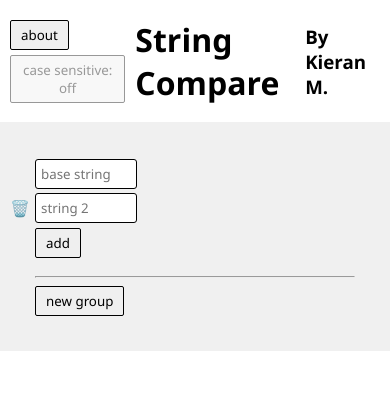
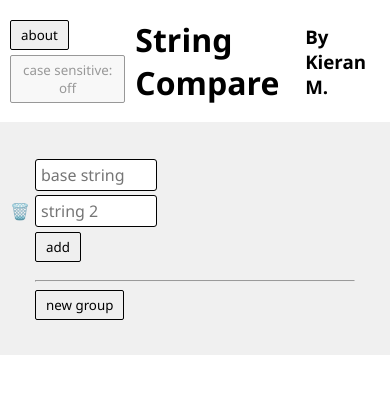
Before and after one commit to KieranMueller/string-compare, an Angular app: page /home in a window 390 px wide. Shown: the top 394 px of the page. Built offline with nearby package versions, Linux system fonts and the light colour scheme; a web font is replaced by a local one.

Commit message:
input font 16 prevent mobile zoom

```diff
--- a/src/app/views/comparison-block/comparison-block.component.scss
+++ b/src/app/views/comparison-block/comparison-block.component.scss
@@ -15,7 +15,8 @@
             position: relative;
             display: flex;
             input {
-                width: 90px;
+                font-size: 16px;
+                width: 110px;
                 max-height: 20px;
                 margin-right: 23px;
                 margin-top: 2px;
```
